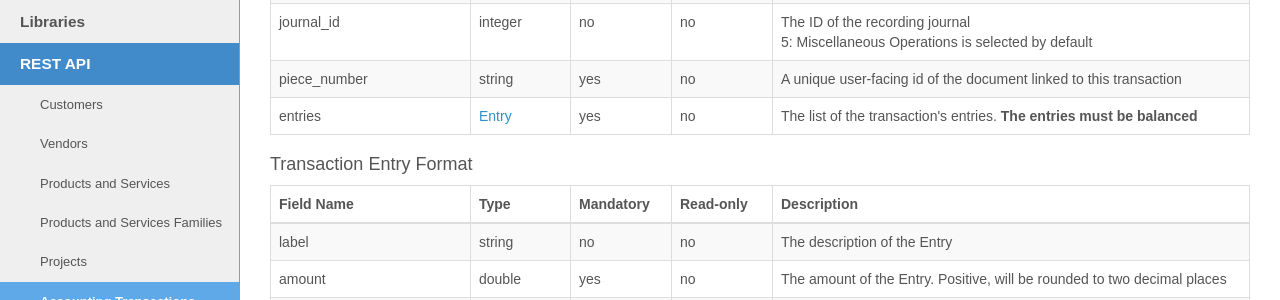
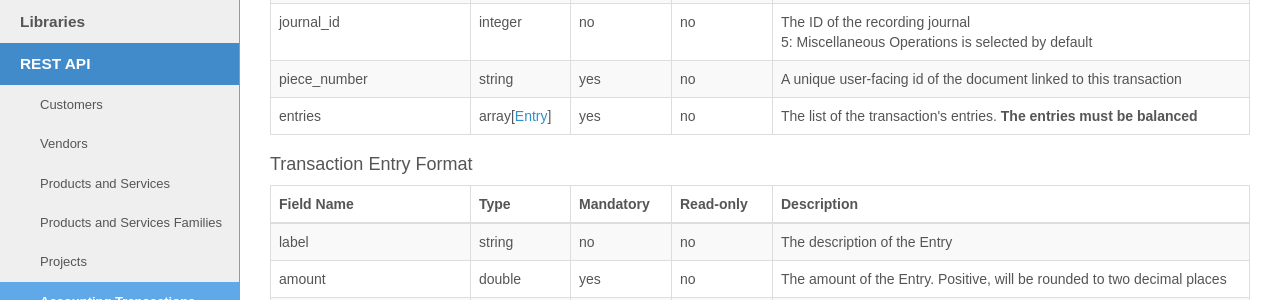
Before and after one commit to myERP/myerp.github.io, a Jekyll site: the page built from docs/1.0/api/index.html, in a window 1280 px wide and 900 px high, scrolled down 9054 px. Shown: the part 152-452 px from the top of the window. Built offline with Jekyll 4.4.1, drawn with Linux system fonts in a browser that asks for light colours; nearby versions of some CDN libraries; Markdown is read by kramdown in place of the engine named in the settings.

Commit message:
the type entry must be an array of entries

```diff
--- a/_config.yml
+++ b/_config.yml
@@ -47,4 +47,4 @@ format:
     address: '<a href="/docs/1.0/api/#address" alt=""/>Address</a>'
     contact: 'array[<a href="/docs/1.0/api/#contact" alt=""/>Contact</a>]'
     order_line: '<a href="/docs/1.0/api/order_line/#format" alt=""/>Order Line</a>'
-    entry: '<a href="/docs/1.0/api/#entry" alt=""/>Entry</a>'
+    entry: 'array[<a href="/docs/1.0/api/#entry" alt=""/>Entry</a>]'
```
